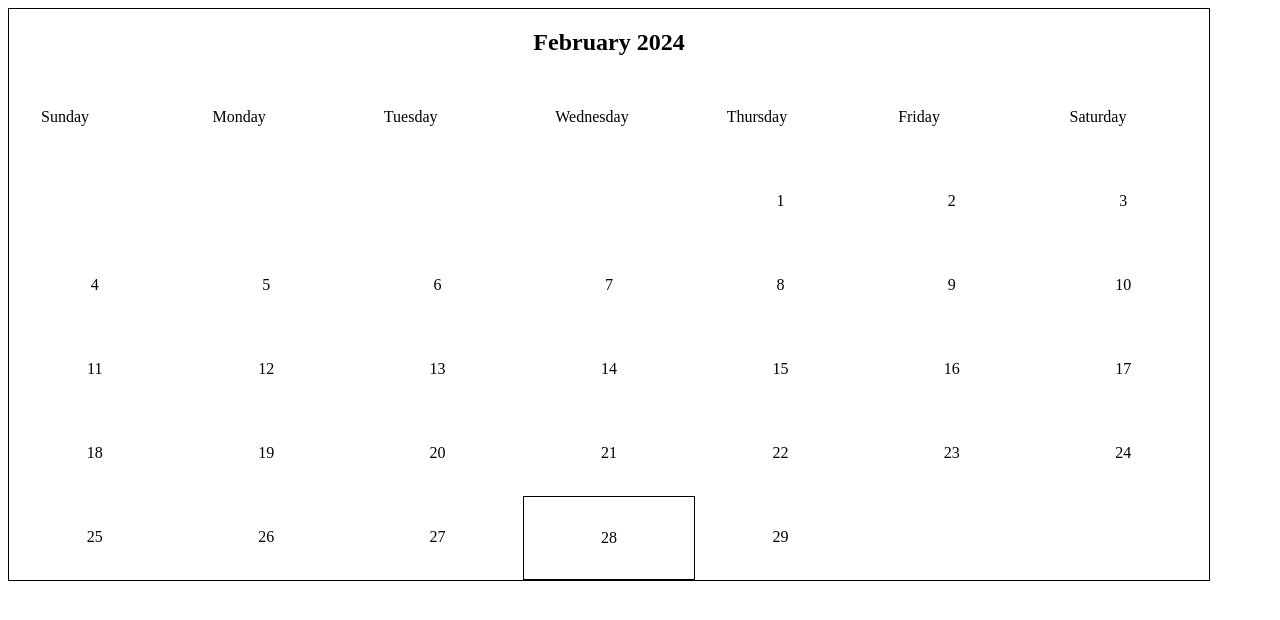
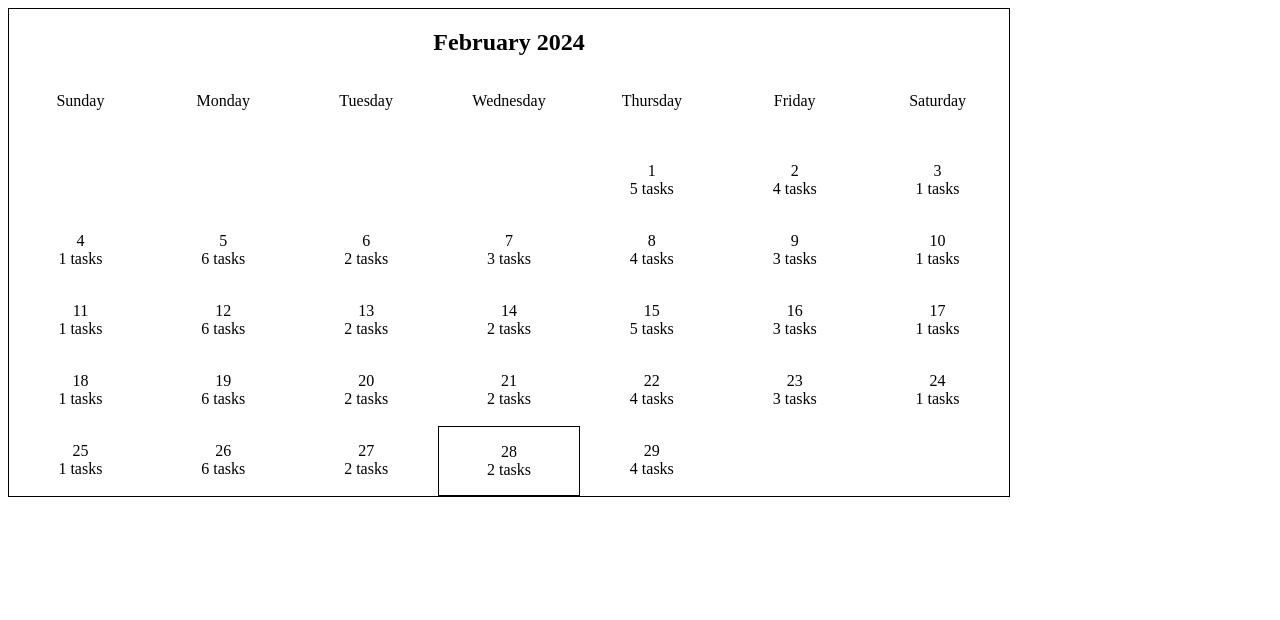
Before and after one commit to chingu-voyages/v47-tier2-team-18, a React app in the folder dailytasks/: page / in a window 1280 px wide. Shown: the top 620 px of the page. Built offline with nearby package versions, Linux system fonts and the light colour scheme; the HTML template or start-up script is replaced by a standard one.

Commit message:
refactored components and working on task page

```diff
--- a/dailytasks/src/App.jsx
+++ b/dailytasks/src/App.jsx
@@ -1,10 +1,10 @@
 import React from 'react';
 import AllTasks from './components/AllTasks';
-import Calander from './components/Calander';
+import Calendar from './components/Calendar';
 
 const App = () => {
   return (
-    <Calander />
+    <Calendar />
   );
 };
 
--- a/dailytasks/src/components/AllTasks.jsx
+++ b/dailytasks/src/components/AllTasks.jsx
@@ -1,4 +1,3 @@
-import React from 'react';
 import Category from './Category';
 import tasksData from '../data/tasks-example.json';
 import { AllTasksWrapper } from './styles/AllTasksStyles';
--- a/dailytasks/src/components/Calander.jsx
+++ /dev/null
@@ -1,69 +0,0 @@
-import { CalanderWrapper, Cell, CalanderGrid, MonthHeader } from "./styles/CalanderStyles"
-
-function Calander() {
-  //will be used to render the correct month and days
-  const months = ['January', 'February', 'March', 'April', 'May', 'June', 'July', 'August', 'September', 'October', 'November', 'December']
-  const days = ["Sunday", "Monday", "Tuesday", "Wednesday", "Thursday", "Friday", "Saturday"]
-
-  //CAN BE USED TO TEST AND GENERATE DIFFERENT DATES
-  //modify the new Date() obj and pass it a year and a month to generate a different calander
-  //ex: new Date(2024, 0) will generate a calander for the month of january 2024
-  const today = new Date()
-  const year = today.getFullYear()
-  const month = months[today.getMonth()]
-  const current_day = today.getDate()
-
-  //get the total number of days in the month and determine what day the first day of the month
-  const daysInMonth = new Date(today.getFullYear(), today.getMonth()+1, 0).getDate()
-  let firstdayofMonth = new Date(today.getFullYear(), today.getMonth(), 1).getDay()
-
-  const daysCells = []
-  let row = 1
-  let column = 0
-
-  console.log("current day", current_day)
-
-  //create headers for the calander
-  days.forEach( day => {
-    const dayStyle = {
-      padding: "2rem",
-      border: "1px soild black",
-      gridArea: `${row} / ${column} / ${row + 1} / ${column + 1}`
-    }
-
-    const cell = <div style={dayStyle} key={day}>{ day }</div>
-    daysCells.push(cell)
-  })
-
-  column = firstdayofMonth + 1
-  row = 2
-
-  //creates the calander days cells
-  for(let date = 1; date <= daysInMonth; date++){
-    const dayStyle = {
-      padding: "2rem",
-      border: date == current_day ? "1px solid black" : "none",
-      gridArea: `${row} / ${column} / ${row + 1} / ${column + 1}`
-    }
-
-    const cell = <div key={`date-${date}`} style={dayStyle}><Cell>{ date }</Cell></div>
-    daysCells.push(cell)
-    column++
-
-    if(column == 8){
-      column = 1
-      row++
-    }
-  }
-
-  return (
-      <CalanderWrapper>
-        <MonthHeader>{`${month} ${year}`}</MonthHeader>
-        <CalanderGrid>
-          { daysCells }
-        </CalanderGrid>
-      </CalanderWrapper>
-  )
-}
-
-export default Calander
--- /dev/null
+++ b/dailytasks/src/components/CalanderDates.jsx
@@ -0,0 +1,28 @@
+import DateCell from "./DateCell"
+import { todayDateInfo } from "../utils/dates"
+
+function CalanderDates() {
+  //get the total number of days in the month and determine what day the first day of the month
+  const { today, current_day } = todayDateInfo()
+  const daysCells = []
+  const daysInMonth = new Date(today.getFullYear(), today.getMonth()+1, 0).getDate()
+  let firstdayofMonth = new Date(today.getFullYear(), today.getMonth(), 1).getDay()
+  let row = 2
+  let column = firstdayofMonth + 1
+
+  //creates the calander days cells
+  for(let date = 1; date <= daysInMonth; date++){
+    const cell = <DateCell row={row} column={column} date={date} current_day={current_day}/>
+    daysCells.push(cell)
+    column++
+
+    if(column == 8){
+      column = 1
+      row++
+    }
+  }
+
+  return daysCells
+}
+
+export default CalanderDates
--- /dev/null
+++ b/dailytasks/src/components/Calendar.jsx
@@ -0,0 +1,27 @@
+import { CalendarWrapper, CalendarGrid, MonthHeader } from "./styles/CalendarStyles"
+import { todayDateInfo } from '../utils/dates.js'
+import CalanderHeader from "./styles/CalanderHeader.jsx"
+import CalanderDates from "./CalanderDates.jsx"
+
+function Calendar() {
+  //will be used to render the correct month and days
+  const { year, month } = todayDateInfo()
+  const calander = []
+
+  //create headers for the calander
+  calander.push([...CalanderHeader() ])
+
+  //add all the dates in the calander
+  calander.push([...CalanderDates() ])
+
+  return (
+      <CalendarWrapper>
+        <MonthHeader>{`${month} ${year}`}</MonthHeader>
+        <CalendarGrid>
+          { calander }
+        </CalendarGrid>
+      </CalendarWrapper>
+  )
+}
+
+export default Calendar
--- /dev/null
+++ b/dailytasks/src/components/DateCell.jsx
@@ -0,0 +1,21 @@
+import { DateWrapper, CellDate, Tasks } from "./styles/CalendarStyles"
+import { findDateTasksCount, todayDateInfo } from '../utils/dates.js'
+
+function DateCell({ date, row, column }) {
+  const { current_day } = todayDateInfo()
+  const totalTasks = findDateTasksCount(date)
+  const dayStyle = {
+    border: current_day == date ? "1px solid black" : "none",
+    gridArea: `${row} / ${column} / ${row + 1} / ${column + 1}`
+  }
+
+
+  return (
+    <DateWrapper key={`date-${date}`} style={dayStyle}>
+      <CellDate>{date}</CellDate>
+      <Tasks>{totalTasks} tasks</Tasks>
+    </DateWrapper>
+  )
+}
+
+export default DateCell
--- /dev/null
+++ b/dailytasks/src/components/styles/CalanderHeader.jsx
@@ -0,0 +1,23 @@
+import { DateWrapper } from "./CalendarStyles"
+import { days } from "../../utils/dates"
+
+function CalanderHeader() {
+    let row = 1
+    let column = 1
+
+    const headers = []
+    days.forEach( day => {
+        const dayStyle = {
+          textAlign: 'center',
+          gridArea: `${row} / ${column} / ${row + 1} / ${column + 1}`
+        }
+
+        const cell = <DateWrapper style={dayStyle} key={day}>{ day }</DateWrapper>
+        headers.push(cell)
+        column++
+      })
+
+  return headers
+}
+
+export default CalanderHeader
--- a/dailytasks/src/components/styles/CalanderStyles.jsx
+++ /dev/null
@@ -1,20 +0,0 @@
-import styled from 'styled-components';
-
-export const CalanderWrapper = styled.div`
-  max-width: 1200px;
-  border: 1px solid black;
-`;
-
-export const CalanderGrid = styled.div`
-  display: grid;
-  grid-template-columns: repeat(7, 1fr);
-  grid-template-rows: repeat(6, 1fr);
-`
-
-export const Cell = styled.div`
-  text-align: center;
-`;
-
-export const MonthHeader = styled.h2`
-  text-align: center;
-`
--- /dev/null
+++ b/dailytasks/src/components/styles/CalendarStyles.jsx
@@ -0,0 +1,31 @@
+import styled from 'styled-components';
+
+export const CalendarWrapper = styled.div`
+  max-width: 1000px;
+  border: 1px solid black;
+`;
+
+export const CalendarGrid = styled.div`
+  display: grid;
+  grid-template-columns: repeat(7, 1fr);
+  grid-template-rows: repeat(6, 1fr);
+`
+
+export const DateWrapper = styled.div`
+  display: flex;
+  flex-direction: column;
+  padding: 1rem;
+`;
+
+export const CellDate = styled.div`
+  align-self: center;
+
+`;
+
+export const Tasks = styled.div`
+  align-self: center;
+`;
+
+export const MonthHeader = styled.h2`
+  text-align: center;
+`
--- /dev/null
+++ b/dailytasks/src/utils/dates.js
@@ -0,0 +1,73 @@
+import tasksData from '../data/tasks-example.json'
+
+export const months = ['January', 'February', 'March', 'April', 'May', 'June', 'July', 'August', 'September', 'October', 'November', 'December']
+export const days = ["Sunday", "Monday", "Tuesday", "Wednesday", "Thursday", "Friday", "Saturday"]
+
+export function transformTasks(){
+    let transformTaskObj = { }
+
+    tasksData.forEach( category => {
+      category.activityTypes.forEach( activity => {
+        activity.Tasks.forEach( task => {
+          task.days.forEach( day => {
+            //if the key doesn't exist create a default one
+            if(!transformTaskObj[day]){
+              transformTaskObj[day] = {
+                count: 0,
+                "categoryName": category.categoryName,
+                "activityTypes": []
+              }
+            }
+
+            let findActivityName = transformTaskObj[day].activityTypes.find( task_activity => task_activity.activityName == activity.activityName)
+            let task_copy = { ...task }
+            delete task_copy.days
+            transformTaskObj[day].count++
+
+            if(!findActivityName){
+              let task_copy = { ...task }
+              delete task_copy.days
+
+              let newActivity = {
+                "activityName": activity.activityName,
+                "Tasks": [task_copy]
+              }
+
+              transformTaskObj[day].activityTypes.push(newActivity)
+            }
+            else{
+              findActivityName["Tasks"].push(task_copy)
+            }
+          })
+        } )
+      })
+    })
+
+    return transformTaskObj
+  }
+
+export function findDateTasksCount(date){
+  const tasks = transformTasks()
+  const { year, month_num } = todayDateInfo()
+  const date_obj = new Date(year, month_num, date)
+  let day = lowerFirstLetter(days[date_obj.getDay()])
+
+  let temp_1 = tasks[date] ? tasks[date].count : 0
+  let temp_2 = tasks[day] ? tasks[day].count : 0
+
+  return temp_1 + temp_2
+}
+
+export function todayDateInfo(){
+  const today = new Date()
+  const year = today.getFullYear()
+  const month = months[today.getMonth()]
+  const month_num = today.getMonth()
+  const current_day = today.getDate()
+
+  return { today, year, month, current_day, month_num }
+}
+
+function lowerFirstLetter(string) {
+  return string.charAt(0).toLowerCase() + string.slice(1);
+}
```
